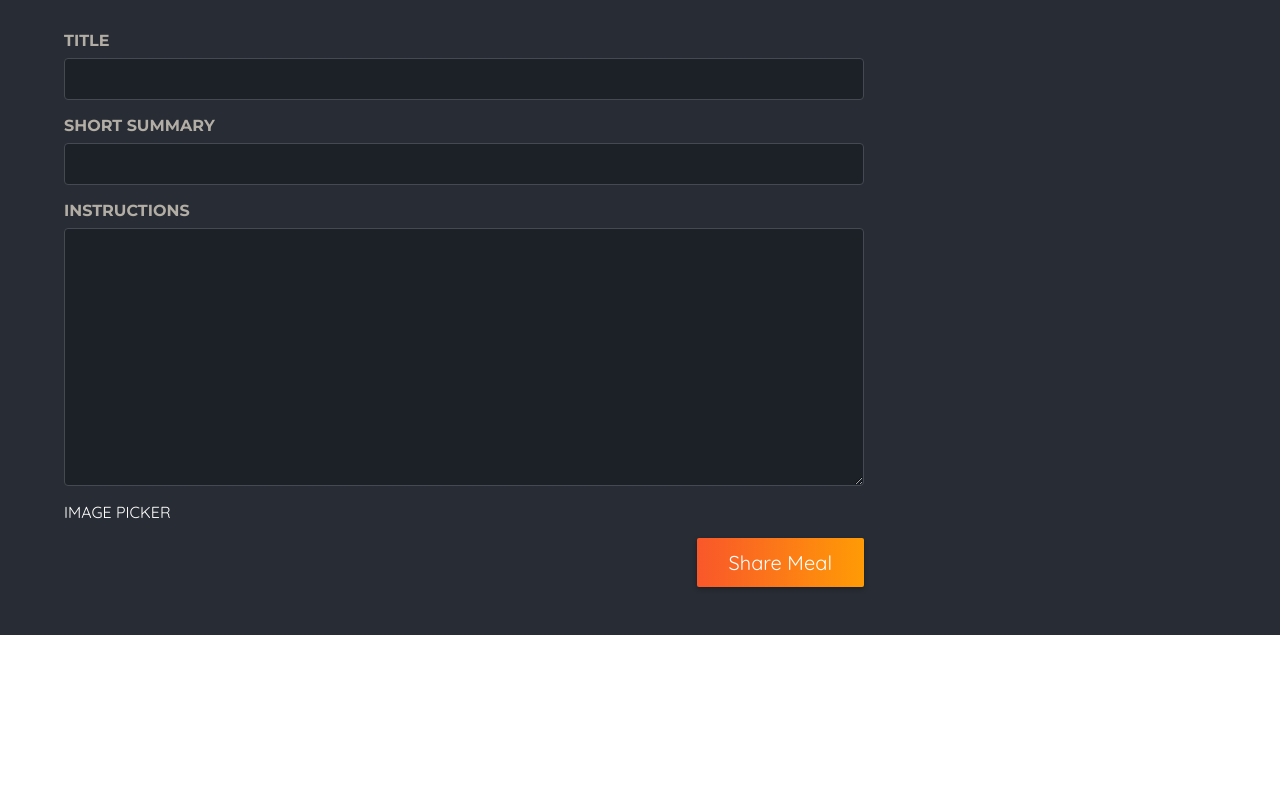
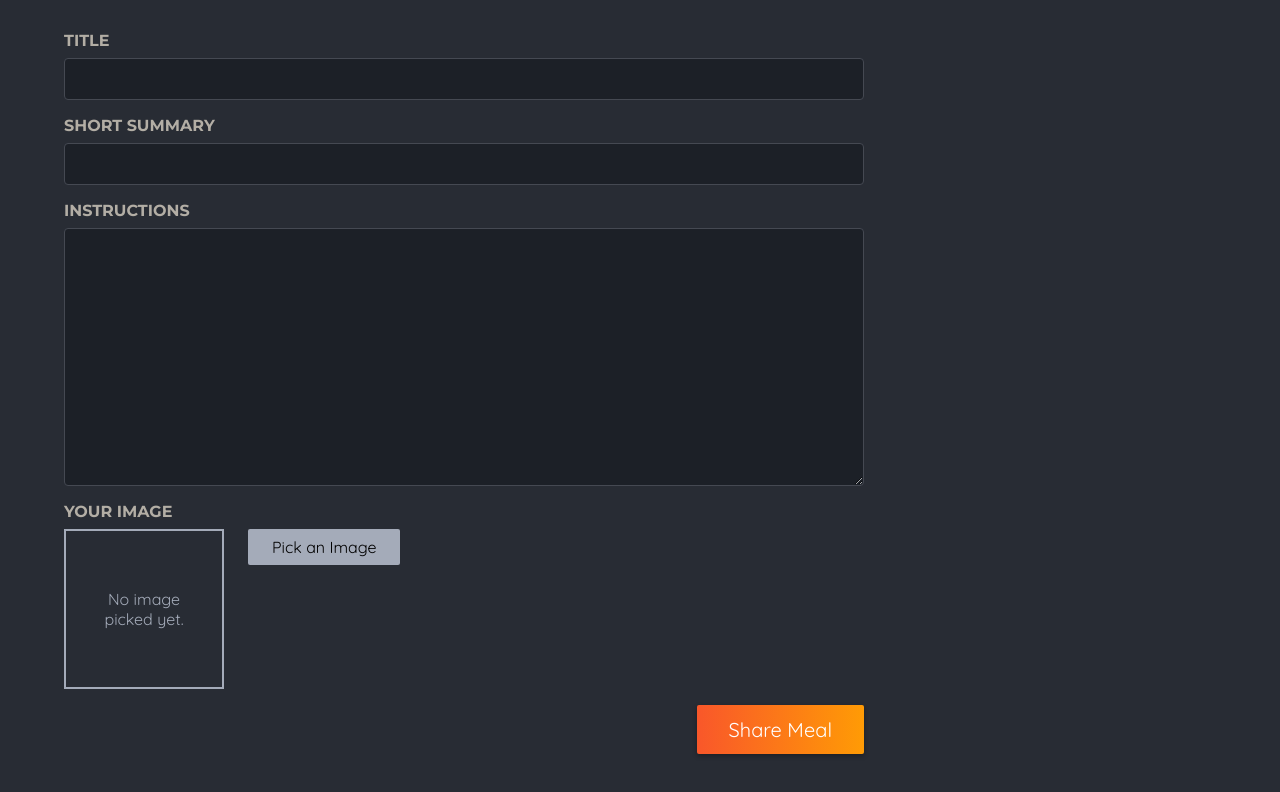
Before and after one commit to Debadrita438/nextjs-foodies, a Next.js app: page /meals/share in a window 1280 px wide. Shown: the part 478-1270 px from the top of the page. Before the commit the page ends 1113 px from the top, so only its background shows below. Built offline with nearby package versions, Linux system fonts and the light colour scheme.

Commit message:
image picker done

```diff
--- a/src/app/meals/share/page.tsx
+++ b/src/app/meals/share/page.tsx
@@ -1,6 +1,21 @@
+import ImagePicker from '@/components/images/image-picker';
 import classes from './page.module.css';
 
 export default function ShareMealPage() {
+  const shareMealHandler = async (formData: FormData) => {
+    'use server';
+
+    const meal = {
+      title: formData.get('title'),
+      creator: formData.get('name'),
+      creator_email: formData.get('email'),
+      summary: formData.get('summary'),
+      instructions: formData.get('instructions'),
+      image: formData.get('image'),
+    };
+    console.log('meal:', meal);
+  };
+
   return (
     <>
       <header className={classes.header}>
@@ -10,7 +25,7 @@ export default function ShareMealPage() {
         <p>Or any other meal you feel needs sharing!</p>
       </header>
       <main className={classes.main}>
-        <form className={classes.form}>
+        <form className={classes.form} action={shareMealHandler}>
           <div className={classes.row}>
             <p>
               <label htmlFor="name">Your name</label>
@@ -38,7 +53,7 @@ export default function ShareMealPage() {
               required
             ></textarea>
           </p>
-          IMAGE PICKER
+          <ImagePicker inputName={'image'} label={'Your Image'} />
           <p className={classes.actions}>
             <button type="submit">Share Meal</button>
           </p>
--- /dev/null
+++ b/src/components/images/image-picker.module.css
@@ -0,0 +1,45 @@
+.controls {
+  display: flex;
+  align-items: flex-start;
+  gap: 1.5rem;
+  margin-bottom: 1rem;
+}
+
+.picker .input {
+  display: none;
+}
+
+.picker .button {
+  border: 0;
+  padding: 0.5rem 1.5rem;
+  background: #a4abb9;
+  border-radius: 2px;
+  cursor: pointer;
+  font: inherit;
+}
+
+.picker .button:hover,
+.picker .button:focus {
+  background: #b3b9c6;
+}
+
+.preview {
+  width: 10rem;
+  height: 10rem;
+  border: 2px solid #a4abb9;
+  display: flex;
+  justify-content: center;
+  align-items: center;
+  text-align: center;
+  color: #a4abb9;
+  position: relative;
+}
+
+.preview p {
+  margin: 0;
+  padding: 1rem;
+}
+
+.preview img {
+  object-fit: cover;
+}
--- /dev/null
+++ b/src/components/images/image-picker.tsx
@@ -0,0 +1,71 @@
+'use client';
+
+import {ChangeEventHandler, useRef, useState} from 'react';
+import Image from 'next/image';
+
+import styles from './image-picker.module.css';
+
+interface IImagePickerProps {
+  label: string;
+  inputName: string;
+}
+
+export default function ImagePicker(props: IImagePickerProps) {
+  const [pickedImage, setPickedImage] = useState<string | ArrayBuffer | null>();
+
+  const imageInputRef = useRef<HTMLInputElement>(null);
+
+  const handlePickClick = () => {
+    imageInputRef.current?.click();
+  };
+
+  const handleImageChange: ChangeEventHandler<HTMLInputElement> = event => {
+    if (event.target.files != null) {
+      const file = event.target.files[0];
+
+      const fileReader = new FileReader();
+      fileReader.onload = () => {
+        setPickedImage(fileReader.result);
+      };
+      fileReader.readAsDataURL(file);
+    } else {
+      setPickedImage(null);
+      return;
+    }
+  };
+
+  return (
+    <div className={styles.picker}>
+      <label htmlFor={props.inputName}>{props.label}</label>
+      <div className={styles.controls}>
+        <div className={styles.preview}>
+          {!pickedImage && <p>No image picked yet.</p>}
+          {pickedImage && (
+            <Image
+              src={pickedImage as string}
+              alt="The image selected by image picker"
+              fill
+            />
+          )}
+        </div>
+        <input
+          className={styles.input}
+          type="file"
+          id={props.inputName}
+          accept="image/png, image/jpeg"
+          name={props.inputName}
+          ref={imageInputRef}
+          onChange={handleImageChange}
+          required
+        />
+        <button
+          type={'button'}
+          className={styles.button}
+          onClick={handlePickClick}
+        >
+          Pick an Image
+        </button>
+      </div>
+    </div>
+  );
+}
```
